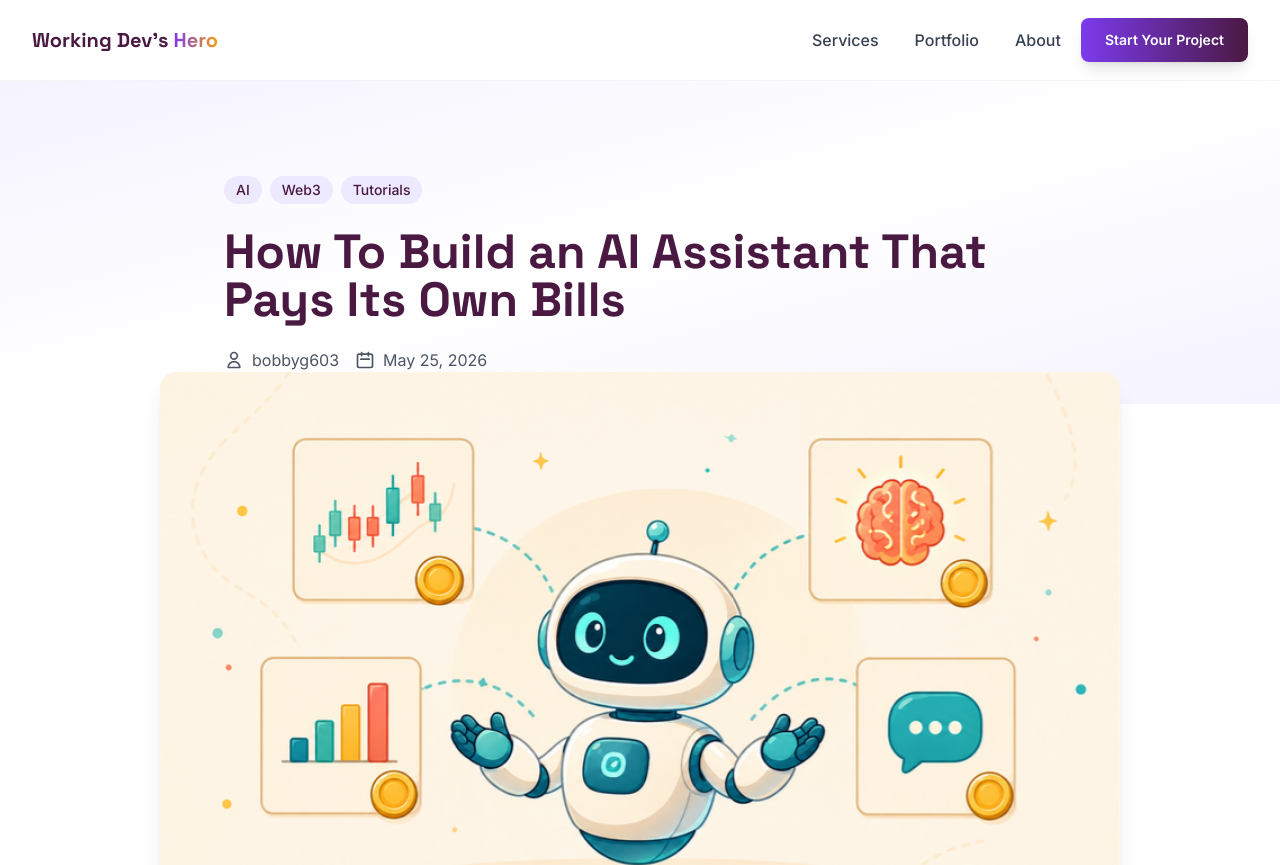
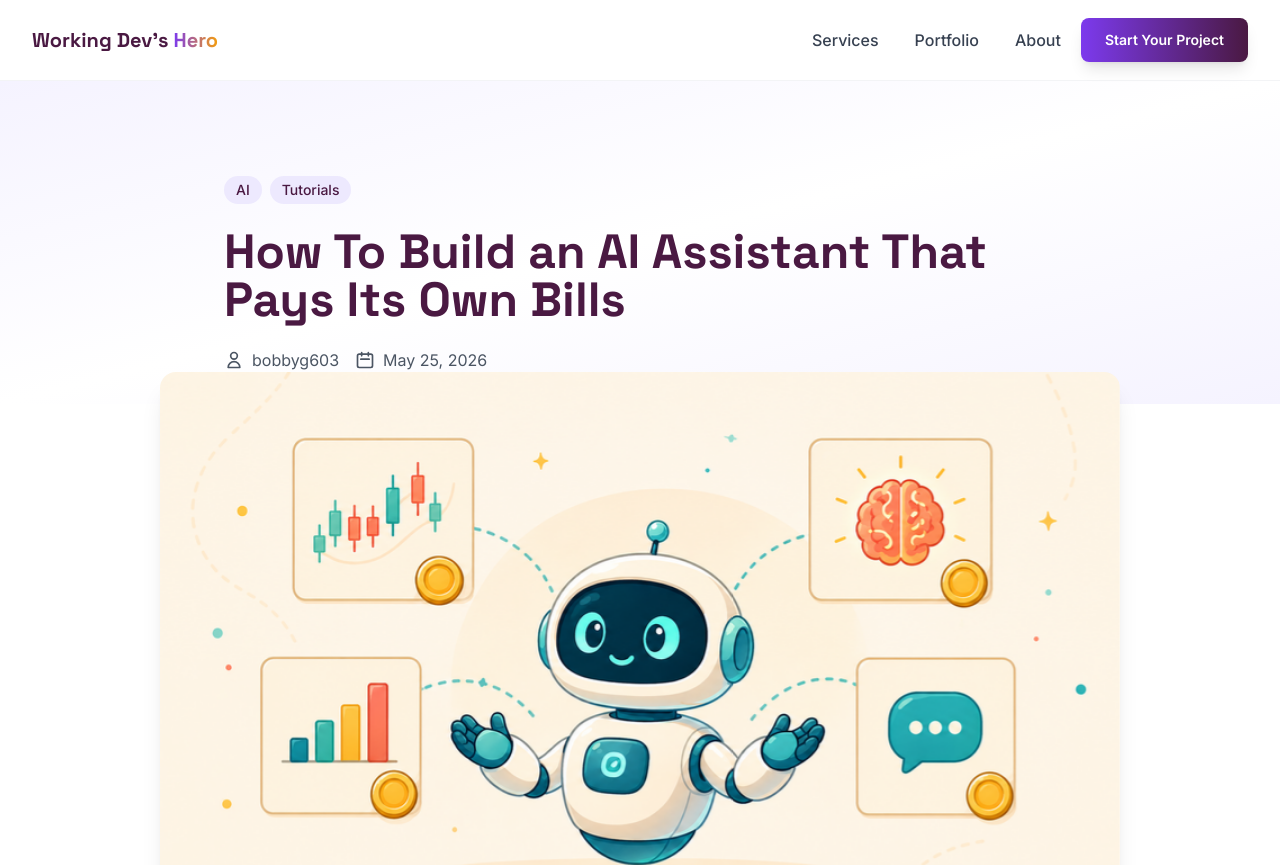
Before and after one commit to workingdevshero/web, an Astro site: page /blog/ai-assistant-pays-its-own-bills in a window 1280 px wide. Shown: the top 865 px of the page. Built offline with nearby package versions, Linux system fonts and the light colour scheme; Astro itself is replaced by a stand-in of ours.

Commit message:
Remove Web3 category

```diff
--- a/src/content/blog/ai-assistant-pays-its-own-bills.mdx
+++ b/src/content/blog/ai-assistant-pays-its-own-bills.mdx
@@ -4,7 +4,7 @@ description: "Teach OpenClaw to spend USDC on x402 APIs and deliver a daily Bitc
 pubDate: 2026-05-25
 author: "bobbyg603"
 heroImage: "/images/blog/ai-assistant-pays-its-own-bills-hero.png"
-categories: ["AI", "Web3", "Tutorials"]
+categories: ["AI", "Tutorials"]
 tags: ["ai", "openclaw", "x402", "usdc", "base", "discord", "agents", "crypto"]
 ---
 
```
